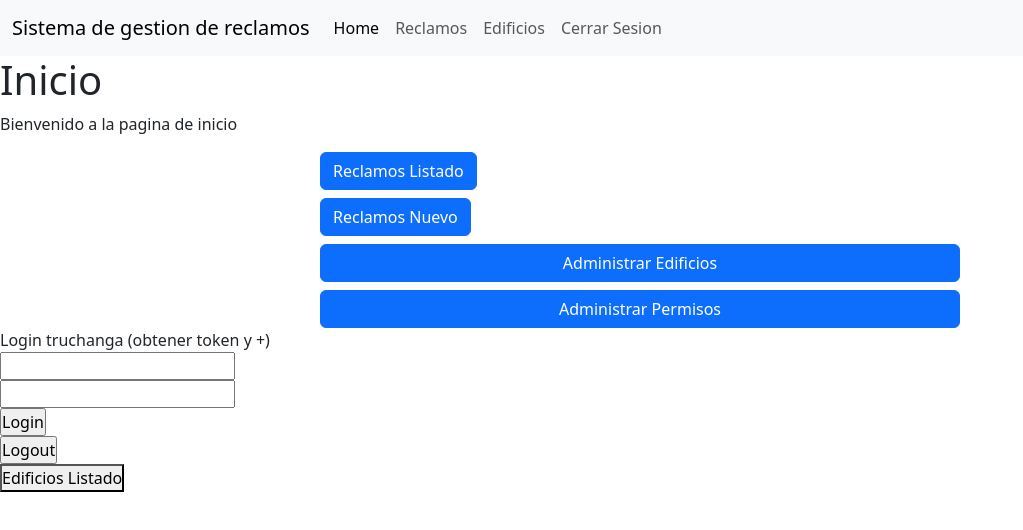
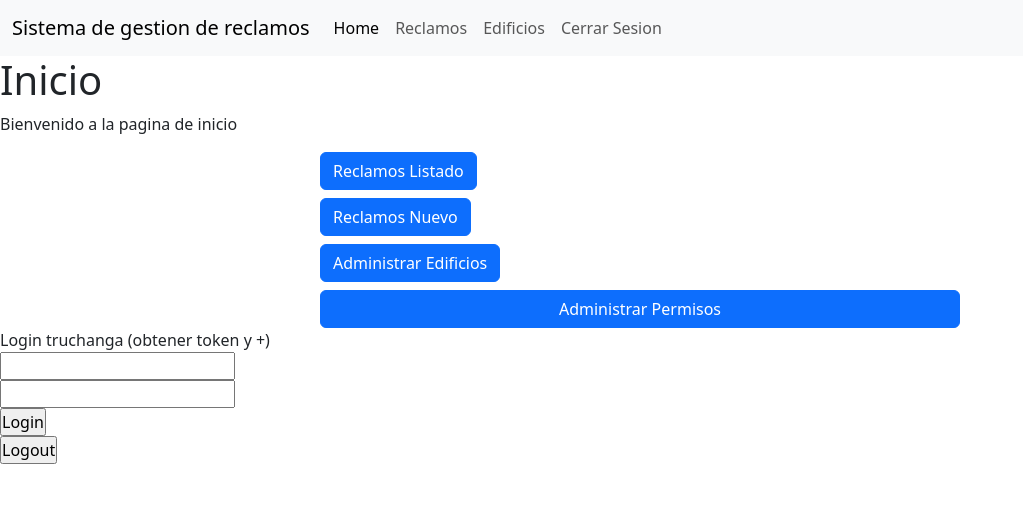
Before and after one commit to ManuMarcos/Sistema-de-Gestion-Reclamos, a React (Create React App) app in the folder Front/app/: page / in a window 1280 px wide. Shown: the top 530 px of the page, without its empty margins (0-1023 px from the left). Built offline with nearby package versions, Linux system fonts and the light colour scheme.

Commit message:
Corrijo link a administrar edificios

```diff
--- a/Front/app/src/components/Home/home.js
+++ b/Front/app/src/components/Home/home.js
@@ -62,14 +62,9 @@ const Home = () => {
           <Link to={`/Reclamos/Nuevo?edificio_id=${idEdificio}`}>
             <button className="btn btn-primary">Reclamos Nuevo</button>
           </Link>
-          <a
-            href="/admin-edificios"
-            className="btn btn-primary"
-            role="button"
-            data-bs-toggle="button"
-          >
-            Administrar Edificios
-          </a>
+          <Link to="/Edificios/Listado">
+            <button className="btn btn-primary">Administrar Edificios</button>
+          </Link>
           <a
             href="/admin-permisos"
             className="btn btn-primary"
@@ -95,7 +90,6 @@ const Home = () => {
       </form>
 
 
-            <Link to="/Edificios/Listado"><button>Edificios Listado</button></Link>
 
     </div>
   );
```
